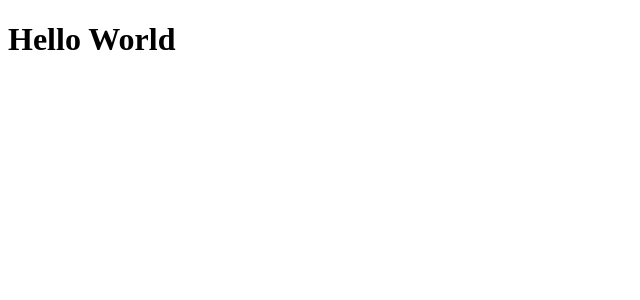
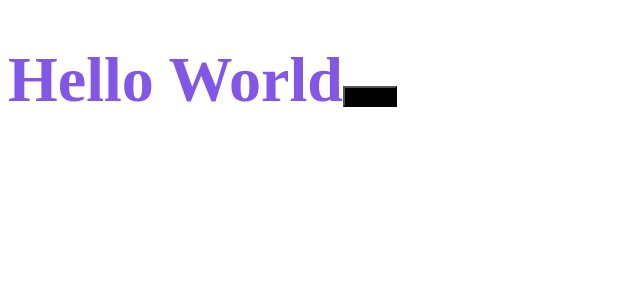
Before and after one commit to JoaoMacedo03/IgniteAula02-DTMoney, a React (Create React App) app: page / in a window 1280 px wide. Shown: the top 300 px of the page, without its empty margins (0-640 px from the left). Built offline with nearby package versions, Linux system fonts and the light colour scheme.

Commit message:
Feat: StyledComponents
Added the styled-components lib to the project

```diff
--- a/package.json
+++ b/package.json
@@ -6,6 +6,7 @@
     "react": "^17.0.2",
     "react-dom": "^17.0.2",
     "react-scripts": "5.0.0",
+    "styled-components": "^5.3.3",
     "web-vitals": "^2.1.0"
   },
   "devDependencies": {
@@ -16,6 +17,7 @@
     "@types/node": "^16.7.13",
     "@types/react": "^17.0.20",
     "@types/react-dom": "^17.0.9",
+    "@types/styled-components": "^5.1.18",
     "typescript": "^4.4.2"
   },
   "scripts": {
--- a/src/App.tsx
+++ b/src/App.tsx
@@ -1,7 +1,21 @@
+import styled from 'styled-components'
+
+const Title = styled.h1`
+  color: #8257e6;
+  font-size: 64px;
+
+  button {
+    background-color: black;
+  }
+`;
+
 export function App() {
   return (
     <div className="App">
-      <h1>Hello World</h1>
+      <Title>
+        Hello World
+        <button>Salvar</button>
+      </Title>
     </div>
   );
 }
```
Also changed, not shown: 1 other file (tests, documents, lock files or other folders).
